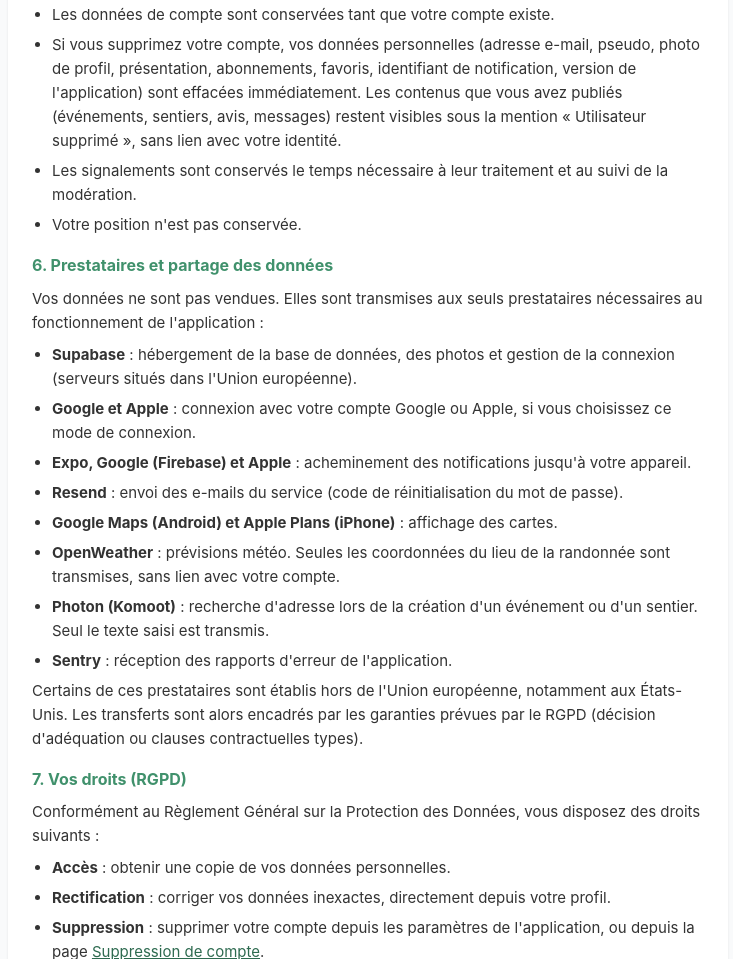
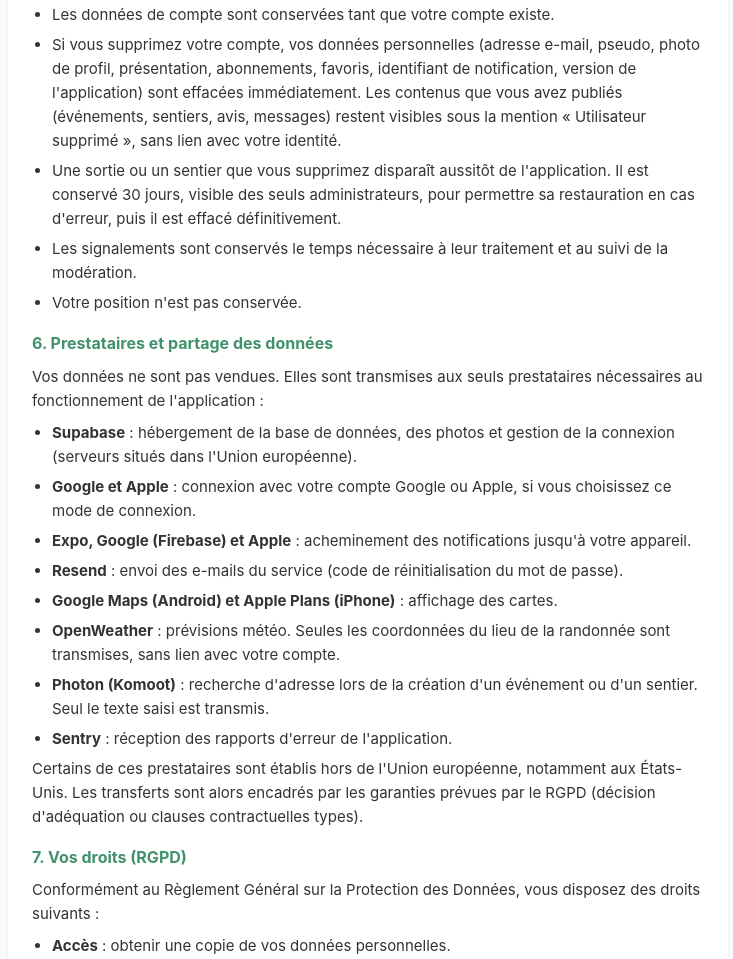
Before and after one commit to MDconseil-prog/randospot-legal, a plain HTML site: page legal.html in a window 1280 px wide. Shown: the part 1698-2657 px from the top of the page, without its empty margins (272-1005 px from the left). Drawn offline with Linux system fonts and the light colour scheme.

Commit message:
Confidentialité : conservation 30 jours des sorties et sentiers supprimés
Co-Authored-By: Claude Fable 5.2 <noreply@anthropic.com>
Claude-Session: https://claude.ai/code/session_015AFQd2aTXwadCcJ1fA4h8P

```diff
--- a/legal.html
+++ b/legal.html
@@ -103,6 +103,7 @@
       <ul>
         <li>Les données de compte sont conservées tant que votre compte existe.</li>
         <li>Si vous supprimez votre compte, vos données personnelles (adresse e-mail, pseudo, photo de profil, présentation, abonnements, favoris, identifiant de notification, version de l'application) sont effacées immédiatement. Les contenus que vous avez publiés (événements, sentiers, avis, messages) restent visibles sous la mention « Utilisateur supprimé », sans lien avec votre identité.</li>
+        <li>Une sortie ou un sentier que vous supprimez disparaît aussitôt de l'application. Il est conservé 30 jours, visible des seuls administrateurs, pour permettre sa restauration en cas d'erreur, puis il est effacé définitivement.</li>
         <li>Les signalements sont conservés le temps nécessaire à leur traitement et au suivi de la modération.</li>
         <li>Votre position n'est pas conservée.</li>
       </ul>
```
